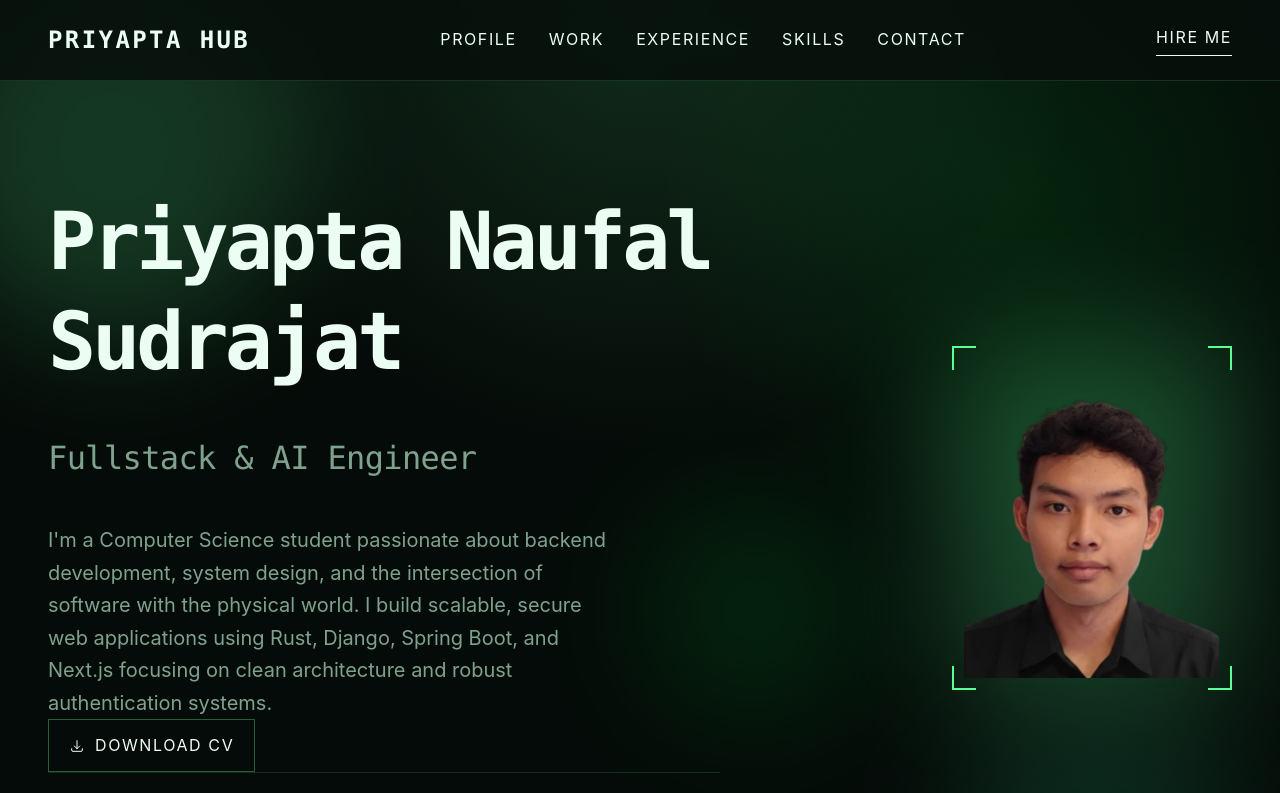
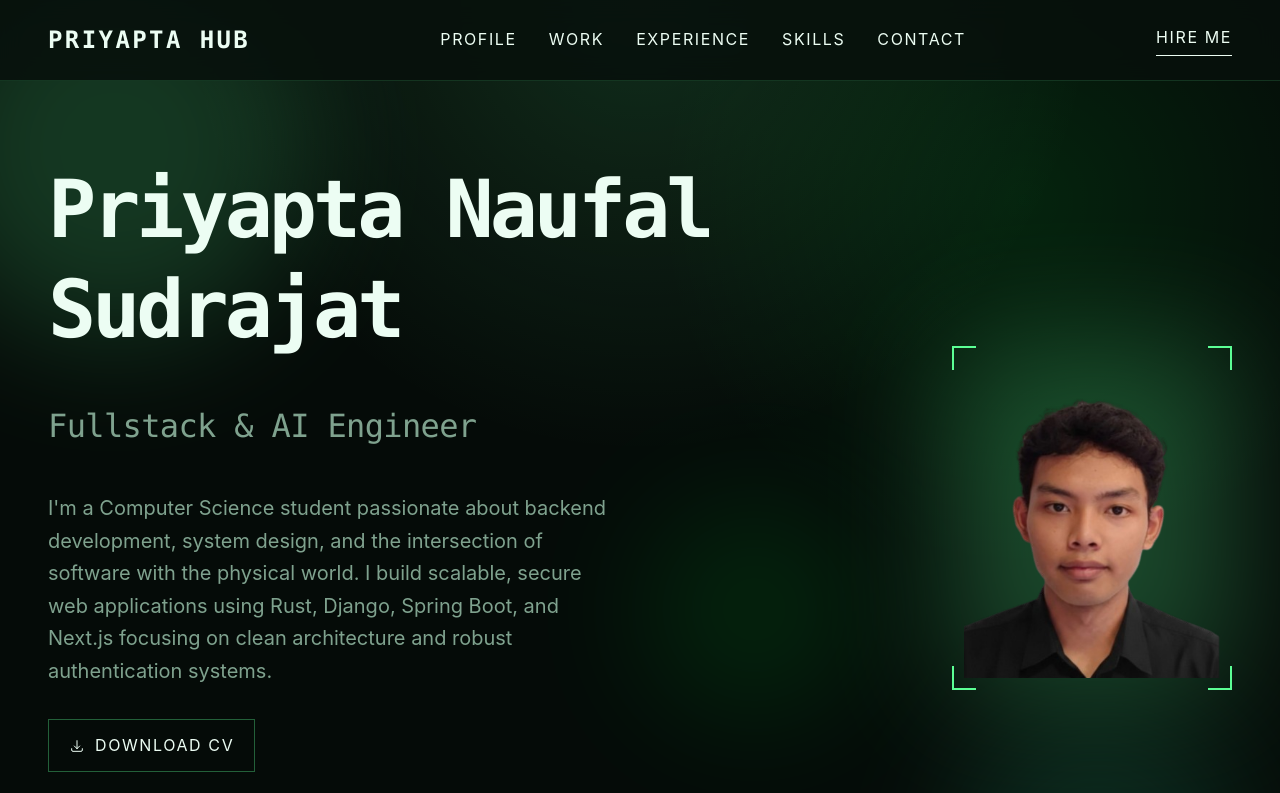
Before and after one commit to Priyapta/my-porto, a Next.js app: page / in a window 1280 px wide. Shown: the top 793 px of the page. Built offline with nearby package versions, Linux system fonts and the light colour scheme.

Commit message:
fix divider

```diff
--- a/components/hero.tsx
+++ b/components/hero.tsx
@@ -42,9 +42,8 @@ const Hero = () => {
           initial={{ opacity: 0, y: 24 }}
           animate={{ opacity: 1, y: 0 }}
           transition={{ duration: 0.7 }}
-          className="max-w-2xl flex flex-col flex-1 self-stretch justify-between py-8"
+          className="max-w-2xl flex flex-col flex-1 gap-8"
         >
-          <div className="space-y-8">
             <h1 className="font-display-xl-mobile md:font-display-xl text-display-xl-mobile md:text-display-xl text-primary font-bold tracking-tighter leading-tight">
               Priyapta Naufal Sudrajat
               <br />
@@ -60,7 +59,6 @@ const Hero = () => {
               Rust, Django, Spring Boot, and Next.js focusing on clean
               architecture and robust authentication systems.
             </p>
-          </div>
 
           <a
             href="/file/CV_PriyaptaNaufal .pdf"
```
